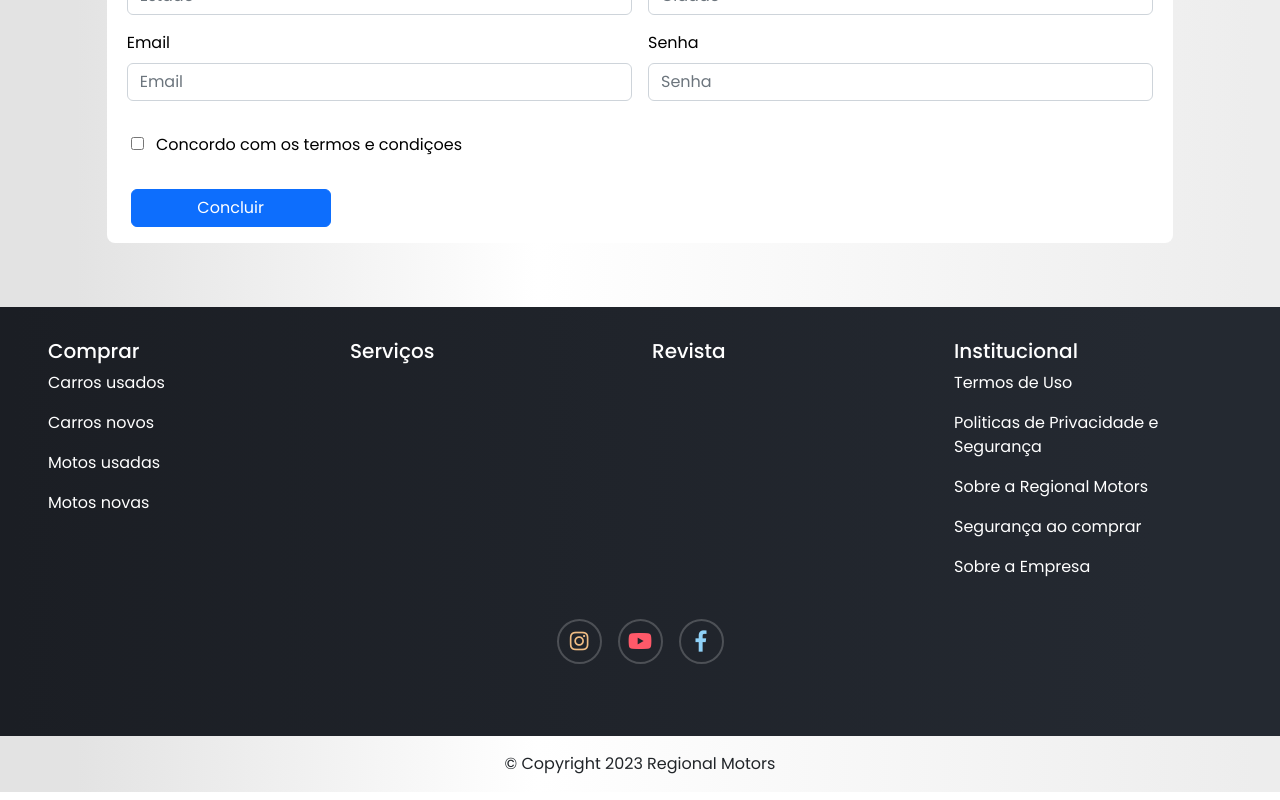
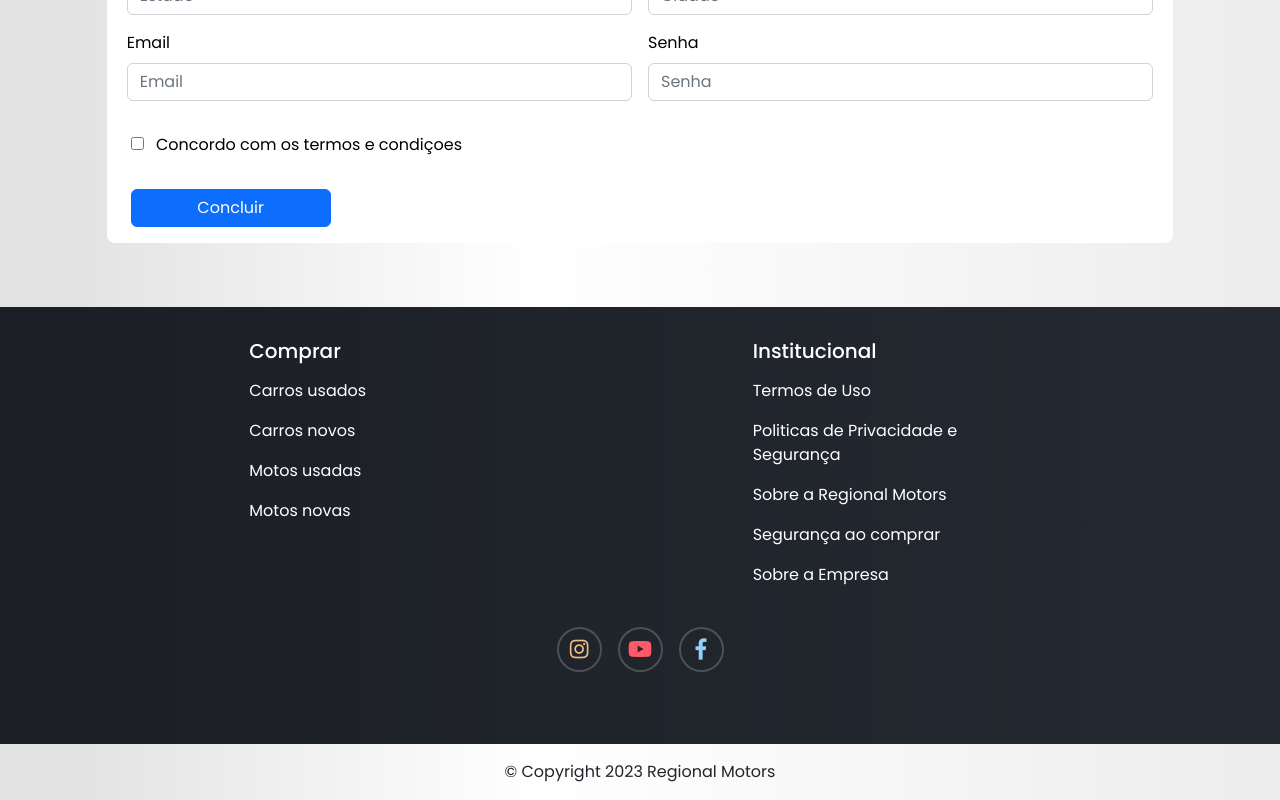
Before and after one commit to marialmeida1/system-regionalmotors_front, a Vue app: page /#/cadastrar in a window 1280 px wide. Shown: the part 495-1295 px from the top of the page. Built offline with nearby package versions, Linux system fonts and the light colour scheme; what @splidejs/vue-splide would draw is missing.

Commit message:
feat: corringo erros no footer

```diff
--- a/src/components/navBares/TheFooter.vue
+++ b/src/components/navBares/TheFooter.vue
@@ -3,11 +3,12 @@
 
     <footer>
         <div class="rodape-dark" style="padding: 2em 3em;">
-            <div class="row">
+            <div class="row d-flex justify-content-evenly">
                 <div class="col-12 col-md-6 col-lg-3 border-smoll links">
-                    <h5>
+                    <h5 class="mb-3 ">
                         Comprar
                     </h5>
+
                     <p @click="execAll('carro')">
                         Carros usados
                     </p>
@@ -21,7 +22,8 @@
                         Motos novas
                     </p>
                 </div>
-                <div class="col-12 col-md-6 col-lg-3 border-smoll">
+
+                <!--<div class="col-12 col-md-6 col-lg-3 border-smoll">
                      <h5>
                         Serviços
                     </h5>
@@ -30,9 +32,10 @@
                      <h5>
                         Revista
                     </h5>
-                </div>
+                </div>-->
+
                 <div class="col-12 col-md-4 col-lg-3 links">
-                    <h5>
+                    <h5 class="mb-3">
                         Institucional
                     </h5>
                     <p>
@@ -64,7 +67,7 @@
                             <i class="fab fa-youtube fa-lg" style="color: #ff5969;"></i>
                         </div>
                     </a>
-                    <a href="https://www.facebook.com/regionalmotors" target="_blank">
+                    <a href="https://www.facebook.com/people/Regional-Motors/100095121334509/" target="_blank">
                         <div class="social" style="display: inline-block; width: 45px; height: 45px; border-radius: 100px; border: 2px solid rgba(255,255,255,0.2); padding-top: 10px;">
                             <i class="fab fa-facebook-f fa-lg" style="color: #8fd1f7;"></i>
                         </div>
```
